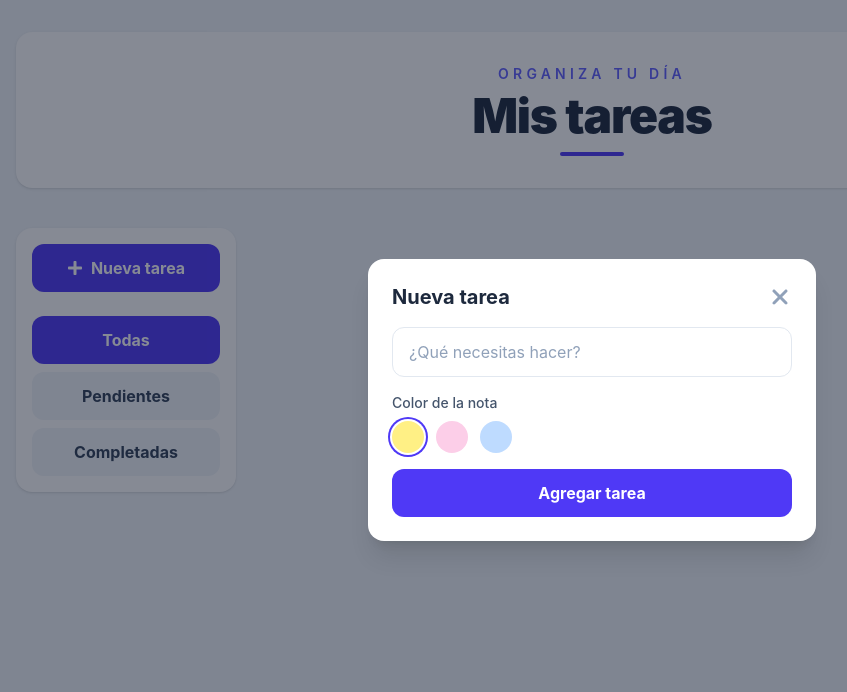
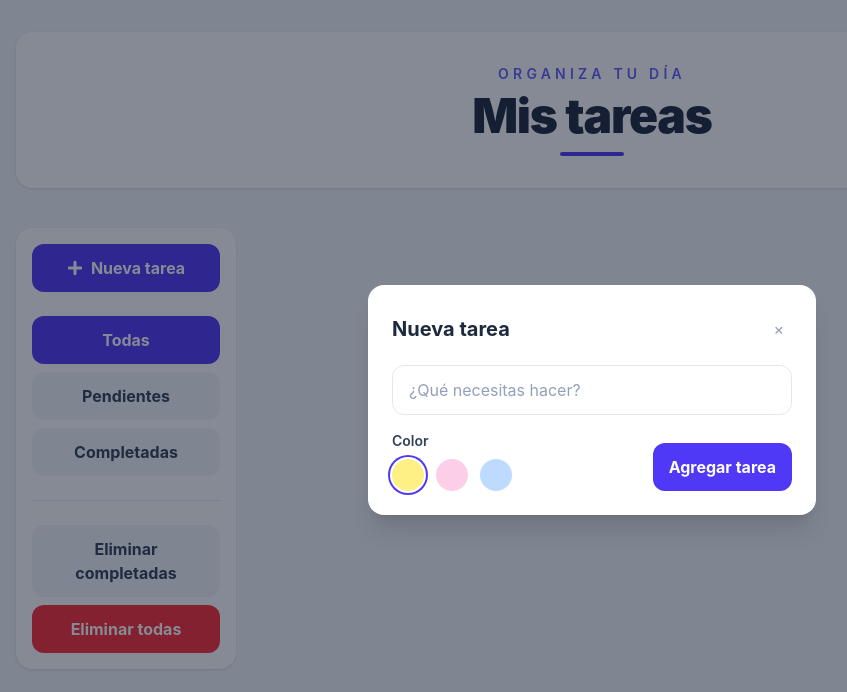
Before and after one commit to RomLPantano/TODO-APP, a React (Vite) app: page / in a window 1280 px wide. Both pictures are taken after a click on the button "Nueva tarea". Shown: the top 692 px of the page, without its empty margins (48-895 px from the left). Built offline with nearby package versions, Linux system fonts and the light colour scheme.

Commit message:
Se agrega funcionalidad para eliminar todas las tareas y eliminar completadas, tabien se hacen ajustes a la UI

```diff
--- a/src/App.jsx
+++ b/src/App.jsx
@@ -4,8 +4,10 @@ import TodoList from "./components/TodoList";
 import AddTaskModal from "./components/AddTaskModal";
 import Button from "./components/Button";
 import { FaPlus } from "react-icons/fa";
+import DeleteConfirmationModal from "./components/DeleteConfirmationModal";
 
 function App() {
+  // Estados iniciales-----------------------------------------------
   const [tasks, setTasks] = useState(() => {
     const storedTasks = localStorage.getItem("tasks");
     return storedTasks ? JSON.parse(storedTasks) : [];
@@ -14,11 +16,14 @@ function App() {
   const [activeFilter, setActiveFilter] = useState("all");
   const [isModalOpen, setIsModalOpen] = useState(false);
   const [taskToEdit, setTaskToEdit] = useState(null);
+  const [showDeleteConfirmation, setShowDeleteConfirmation] = useState(false);
 
+  // Persistencia----------------------------------------------------
   useEffect(() => {
     localStorage.setItem("tasks", JSON.stringify(tasks));
   }, [tasks]);
 
+  //Agregar tarea ---------------------------------------------------
   const addTask = (text, color) => {
     const newTask = {
       id: crypto.randomUUID(),
@@ -34,6 +39,7 @@ function App() {
     }
   };
 
+  // Completar tarea -------------------------------------------------
   const toggleTask = (id) => {
     setTasks((currentTasks) =>
       currentTasks.map((task) =>
@@ -44,12 +50,24 @@ function App() {
     );
   };
 
+  //Borrar tareas ----------------------------------------------------
   const deleteTask = (id) => {
     setTasks((currentTasks) =>
       currentTasks.filter((task) => task.id !== id)
     );
   };
 
+  const deleteCompletedTasks = () => {
+    setTasks((currentTasks) =>
+      currentTasks.filter((task) => !task.completed)
+    );
+  };
+
+  const deleteAllTasks = () => {
+    setTasks([]);
+  };
+
+  //Editar tarea -----------------------------------------------------
   const handleEditTask = (task) => {
     setTaskToEdit(task);
   };
@@ -64,6 +82,7 @@ function App() {
     );
   };
 
+  // Filtros --------------------------------------------------------
   const getFilteredTasks = () => {
   if (activeFilter === "completed") {
     return tasks.filter((task) => task.completed);
@@ -76,6 +95,7 @@ function App() {
   return tasks;
   };
 
+  // Cuerpo del componente -------------------------------------------
   return (
   <main className="min-h-screen bg-slate-100 px-4 py-8">
     <div className="mx-auto w-full max-w-6xl">
@@ -106,6 +126,22 @@ function App() {
             activeFilter={activeFilter}
             onFilterChange={setActiveFilter}
           />
+
+          <div className="mt-6 flex flex-col gap-2 border-t border-slate-200 pt-6">
+            <Button
+              variant="secondary"
+              onClick={deleteCompletedTasks}
+              className="w-full">
+              Eliminar completadas
+            </Button>
+
+            <Button
+              variant="danger"
+              onClick={() => setShowDeleteConfirmation(true)}
+              className="w-full">
+              Eliminar todas
+            </Button>
+          </div>
         </aside>
 
         <section>
@@ -130,6 +166,15 @@ function App() {
         }}
       />
     )}
+
+    {showDeleteConfirmation && (
+      <DeleteConfirmationModal
+        onConfirm={() => {
+          deleteAllTasks();
+          setShowDeleteConfirmation(false);
+        }}
+        onClose={() => setShowDeleteConfirmation(false)}/>
+    )}
   </main>
   );
 }
--- a/src/components/AddTaskModal.jsx
+++ b/src/components/AddTaskModal.jsx
@@ -1,25 +1,11 @@
 import Form from "./Form";
-import { FaXmark } from "react-icons/fa6";
+import Modal from "./Modal";
 
 function AddTaskModal({ task, onAddTask, onUpdateTask, onClose }) {
   return (
-    <div className="fixed inset-0 z-50 flex items-center justify-center bg-slate-900/50 px-4">
-      <div className="w-full max-w-md rounded-2xl bg-white p-6 shadow-xl">
-        <div className="mb-4 flex items-center justify-between">
-          <h2 className="text-xl font-bold text-slate-800">
-            Nueva tarea
-          </h2>
-
-          <button
-            type="button"
-            onClick={onClose}
-            className="text-2xl text-slate-400 transition hover:text-slate-600"
-            aria-label="Cerrar modal"
-          >
-            <FaXmark />
-          </button>
-        </div>
-
+    <Modal
+      title={task ? "Editar tarea" : "Nueva tarea"}
+      onClose={onClose} >
       <Form
         initialText={task?.text ?? ""}
         initialColor={task?.color ?? "yellow"}
@@ -34,8 +20,7 @@ function AddTaskModal({ task, onAddTask, onUpdateTask, onClose }) {
           onClose();
         }}
       />
-      </div>
-    </div>
+    </Modal>
   );
 }
 
--- /dev/null
+++ b/src/components/DeleteConfirmationModal.jsx
@@ -0,0 +1,32 @@
+import Modal from "./Modal";
+import Button from "./Button";
+
+function DeleteConfirmationModal({ onConfirm, onClose }) {
+  return (
+    <Modal
+      title="Eliminar todas las tareas"
+      onClose={onClose}
+    >
+      <p className="mb-6 text-slate-600">
+        ¿Estás seguro de que quieres eliminar todas las tareas?
+        Esta acción no se puede deshacer.
+      </p>
+
+      <div className="flex justify-end gap-3">
+        <Button
+          variant="secondary"
+          onClick={onClose}>
+          Cancelar
+        </Button>
+
+        <Button
+          variant="danger"
+          onClick={onConfirm}>
+          Eliminar todas
+        </Button>
+      </div>
+    </Modal>
+  );
+}
+
+export default DeleteConfirmationModal;
--- a/src/components/Form.jsx
+++ b/src/components/Form.jsx
@@ -1,4 +1,5 @@
 import { useState } from "react";
+import Button from "./Button";
 
 const colors = [
   { value: "yellow", className: "bg-yellow-200" },
@@ -39,19 +40,21 @@ function Form({
         placeholder="¿Qué necesitas hacer?"
         className="w-full rounded-xl border border-slate-200 px-4 py-3 text-slate-700 outline-none placeholder:text-slate-400 focus:border-indigo-400"
       />
-      <div>
-        <p className="mb-2 text-sm font-medium text-slate-600">
-            Color de la nota
-        </p>
+      <div className="flex flex-wrap items-end justify-between gap-4">
+        <div>
+          <p className="mb-2 text-sm font-semibold text-slate-700">
+            Color
+          </p>
 
-        <div className="flex gap-3">
           <div className="flex gap-3">
             {colors.map((colorOption) => (
               <button
                 key={colorOption.value}
                 type="button"
                 onClick={() => setColor(colorOption.value)}
-                className={`h-8 w-8 rounded-full ${colorOption.className} ring-2 transition hover:scale-110 ${
+                className={`h-8 w-8 rounded-full ${
+                  colorOption.className
+                } ring-2 transition hover:scale-110 ${
                   color === colorOption.value
                     ? "ring-indigo-600 ring-offset-2"
                     : "ring-transparent"
@@ -61,13 +64,11 @@ function Form({
             ))}
           </div>
         </div>
-        </div>
 
-      <button
-        type="submit"
-        className="w-full rounded-xl bg-indigo-600 px-5 py-3 font-bold text-white transition hover:bg-indigo-700">
-        {submitLabel}
-      </button>
+        <Button type="submit">
+          {submitLabel}
+        </Button>
+      </div>
     </form>
   );
 }
--- /dev/null
+++ b/src/components/Modal.jsx
@@ -0,0 +1,26 @@
+function Modal({ title, children, onClose }) {
+  return (
+    <div className="fixed inset-0 z-50 flex items-center justify-center bg-slate-900/50 px-4">
+      <div className="w-full max-w-md rounded-2xl bg-white p-6 shadow-xl">
+        <div className="mb-4 flex items-center justify-between">
+          <h2 className="text-xl font-bold text-slate-800">
+            {title}
+          </h2>
+
+          <button
+            type="button"
+            onClick={onClose}
+            className="rounded-lg p-2 text-slate-400 transition hover:bg-slate-100 hover:text-slate-600"
+            aria-label="Cerrar modal"
+          >
+            ×
+          </button>
+        </div>
+
+        {children}
+      </div>
+    </div>
+  );
+}
+
+export default Modal;
```
Lines whose indentation alone changed are shown as unchanged.
